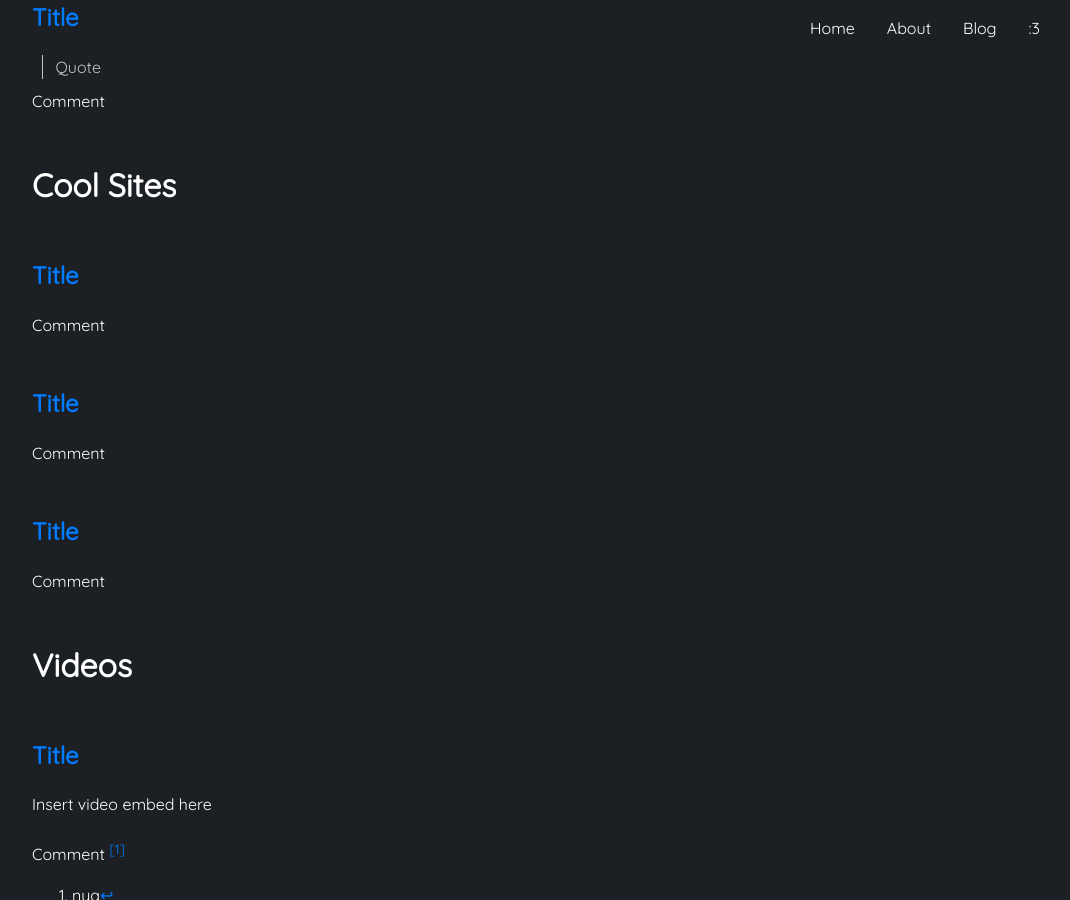
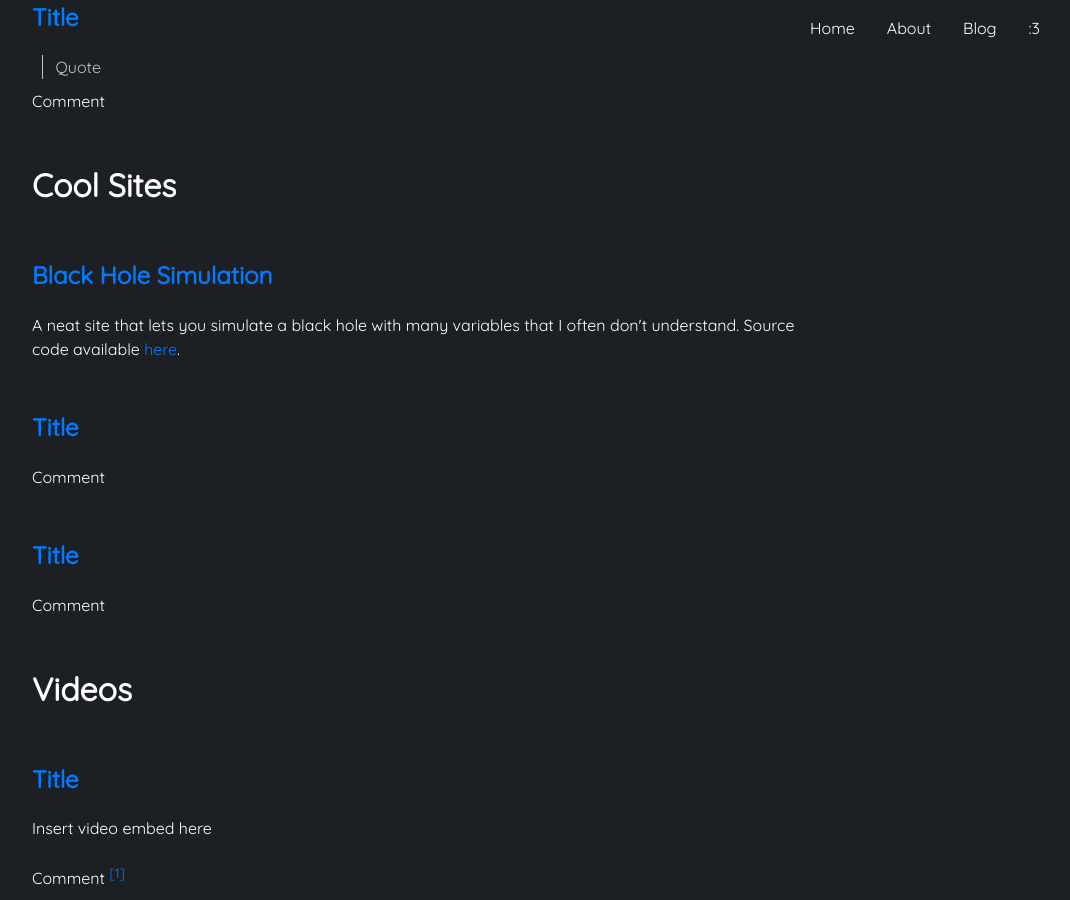
Before and after one commit to caoimhemoriarty/sandyspalace, a Jekyll site: the page built from drafts/2026-XX-XX-What-I'm-Reading-Vol-8.md, in a window 1280 px wide and 900 px high, scrolled down 4032 px. Shown: the whole window, without its empty margins (208-1278 px from the left). Built offline with Jekyll 4.4.1, drawn with Linux system fonts in a browser that asks for light colours; our own code applies the rules of GitHub Pages for plain Markdown files.

Commit message:
88x31 update

```diff
--- a/drafts/2026-XX-XX-What-I'm-Reading-Vol-8.md
+++ b/drafts/2026-XX-XX-What-I'm-Reading-Vol-8.md
@@ -98,8 +98,8 @@ Comment
 
 
 <p><h1>Cool Sites</h1></p>
-<h2><a href="link">Title</a></h2>
-Comment
+<h2><a href="https://blackhole-simulation.vercel.app/">Black Hole Simulation</a></h2>
+A neat site that lets you simulate a black hole with many variables that I often don't understand. Source code available <a href="https://github.com/steeltroops-ai/blackhole-simulation">here</a>.
 
 <h2><a href="link">Title</a></h2>
 Comment
--- a/index.html
+++ b/index.html
@@ -62,6 +62,8 @@ title: Home
   <a href="https://renkotsuban.com"><img src="http://renkotsuban.com/button.gif" alt="Midnight Reading: Renkon's Personal Site"></a>
   <a href="https://noctivagant.net"><img src="https://noctivagant.net/images/ribbons%20stuff/ribbonsbutton.png" alt="Visit Noctivant"></a>
   <a href="https://tanukicomputing.neocities.org/" target="_blank" style="cursor: url('https://tanukicomputing.neocities.org/images/cde_mouse.png'), default;"><img src="https://tanukicomputing.neocities.org/buttons/Tanuki-Computing2.0.gif" style="width:88px;height:31px;" loading="lazy" alt="a beige square resembeling a CDE window. “Tanuki-” is written between the window buttons, and “Computing” in the middle of the image. There’s also a pixel art drawing of Tom Nook, and the word Neocitites."></a>
+  <a href="https://scryfall.com/search?q=art%3Atrans"><img src="https://scryfall.com/af-2026/webring/tyg.gif" title ="Trans Your Gender" width="88" height="31"/></a>
+
 
   <h1>Webrings</h1>
   <script src="https://transring.neocities.org/ring.js"></script>
```
Also changed, not shown: 16 other files.
